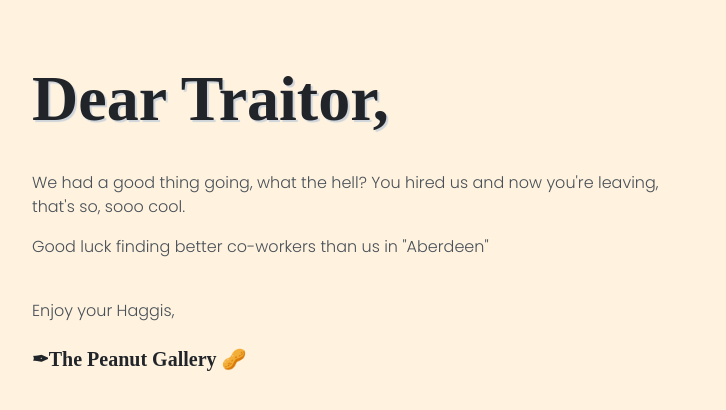
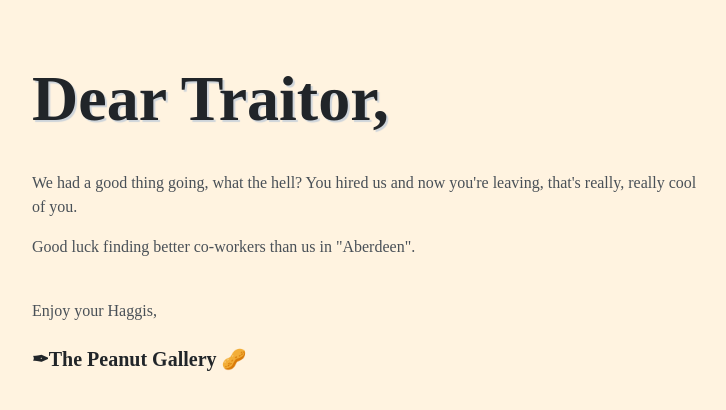
Before and after one commit to P-Brower/goodbye, a Jekyll site: the page built from index.html, in a window 1280 px wide. Shown: the top 410 px of the page, without its empty margins (272-998 px from the left). Built offline with Jekyll 4.4.1, drawn with Linux system fonts in a browser that asks for light colours; some web fonts are replaced; the list of posts is cut into pages by our own code.

Commit message:
small style changes

```diff
--- a/_config.yml
+++ b/_config.yml
@@ -1,6 +1,6 @@
 # Setup
 title: Enjoy Your Haggis
-tagline: "So Long, and Thanks for All the Fish"
+tagline:
 url: https://www.dannysleaving.us
 paginate: 1
 baseurl: ""
@@ -27,7 +27,7 @@
 # Specify the author for blog posts
 author:
   name: The Peanut Gallery 🥜
-description: Goodbye's are hard
+description: "So Long, and Thanks for All the Fish"
 banner: https://dannysleaving.us/assets/enjoy.jpg
 
 # Custom vars
--- a/_sass/_masthead.scss
+++ b/_sass/_masthead.scss
@@ -14,7 +14,7 @@
   a {
     color: inherit;
     text-decoration: none;
-    text-shadow: 2px 2px 1px var(--gray-400);
+    text-shadow: 2px 2px 1px var(--mast-shadow);
   }
 
   small {
--- a/_sass/_type.scss
+++ b/_sass/_type.scss
@@ -8,7 +8,12 @@
   font-weight: normal;
   font-style: normal;
 }
-
+@font-face {
+  font-family: "Poppins";
+  src: url("/assets/fonts/Poppins-Light.woff2") format("woff2");
+  font-weight: normal;
+  font-style: normal;
+}
 h1, h2, h3, h4, h5, h6 {
   margin-bottom: .5rem;
   font-weight: 600;
--- a/_sass/_variables.scss
+++ b/_sass/_variables.scss
@@ -38,6 +38,8 @@
 
   --heading-color: var(--gray-900);
 
+  --mast-shadow:var(--gray-400);
+
   --border-color: var(--gray-300);
   --border-radius: .25rem;
 
@@ -57,6 +59,8 @@
 
     --heading-color: #fff;
 
+    --mast-shadow: var(--gray-500);
+
     --link-color: var(--blue-300);
     --link-hover-color: var(--blue-400);
 
--- a/index.html
+++ b/index.html
@@ -5,8 +5,8 @@
 
 <div class>
 <p>We had a good thing going, what the hell?
-You hired us and now you're leaving, that's so, sooo cool.</p>
-<p>Good luck finding better co-workers than us in "Aberdeen"</p>
+You hired us and now you're leaving, that's really, really cool of you.</p>
+<p>Good luck finding better co-workers than us in "Aberdeen".</p>
 <br>
 <p>Enjoy your Haggis,</p>
 <h3>&#10002;{{site.author.name}}</h3>
--- a/styles.scss
+++ b/styles.scss
@@ -28,7 +28,6 @@
 @import "pagination";
 @import "message";
 @import "toc";
-@import url('https://fonts.googleapis.com/css2?family=Poppins:wght@300&display=swap');
 
 // Sass for creating the swatches
 .colors {
```
